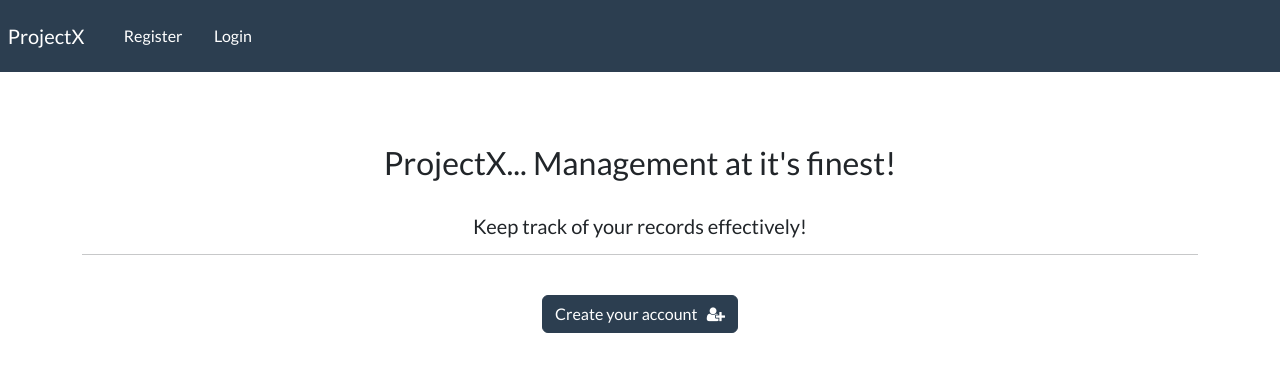
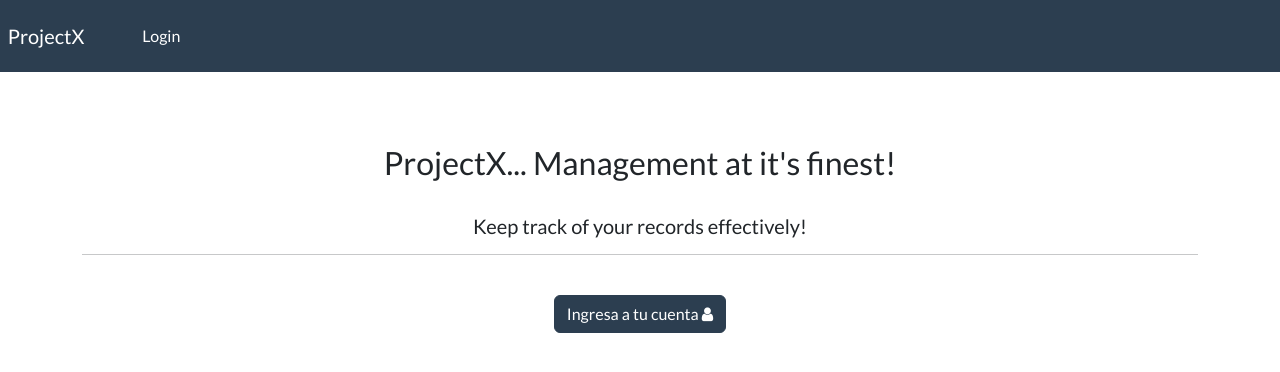
Before and after one commit to JoseAlejandro11235/appventas, a Django app: page / in a window 1280 px wide. Shown: the top 372 px of the page. Run offline with Django 5.2, Linux system fonts and the light colour scheme.

Commit message:
sincronizando

```diff
--- a/crm/webapp/forms.py
+++ b/crm/webapp/forms.py
@@ -8,14 +8,9 @@ from django import forms
 from django.contrib.auth.forms import AuthenticationForm
 from django.forms.widgets import PasswordInput, TextInput
 
-#Register/Create a user
 
-class CreateUserForm(UserCreationForm):
 
-    class Meta:
 
-        model = User
-        fields = ['username','password1','password2']
 
 
 #Login a user
--- a/crm/webapp/templates/webapp/index.html
+++ b/crm/webapp/templates/webapp/index.html
@@ -19,7 +19,7 @@
             <hr>
             <br>
 
-            <a class="btn btn-primary" type="button" href="{% url 'register' %}"> Create your account &nbsp; <i class="fa fa-user-plus" aria-hidden="true"></i> </a>
+            <a class="btn btn-primary" type="button" href="{% url 'my-login' %}"> Ingresa a tu cuenta <i class="fa fa-user" aria-hidden="true"></i> </a>
 
         </div>
 
--- a/crm/webapp/templates/webapp/my-login.html
+++ b/crm/webapp/templates/webapp/my-login.html
@@ -34,9 +34,7 @@
 
             <br>
 
-            <div class="text-center">
-                <p> Don't have an account? </p> <a href="{% url 'register' %}"> Register </a>
-            </div>
+
 
             <br>
 
--- a/crm/webapp/templates/webapp/navbar.html
+++ b/crm/webapp/templates/webapp/navbar.html
@@ -52,11 +52,7 @@
 
         {% else %}
 
-        <li class="nav-item">
 
-          <a class="nav-link" href="{% url 'register' %}"> Register </a>
-
-        </li>
 
 
         &nbsp;     &nbsp;     &nbsp;
--- a/crm/webapp/urls.py
+++ b/crm/webapp/urls.py
@@ -6,7 +6,6 @@ urlpatterns = [
 
     path('', views.home, name=""),
 
-    path('register', views.register, name="register"),
 
     path('my-login', views.my_login, name="my-login"),
 
--- a/crm/webapp/views.py
+++ b/crm/webapp/views.py
@@ -1,5 +1,5 @@
 from django.shortcuts import render, redirect
-from .forms import CreateUserForm, LoginForm, CreateRecordForm, UpdateRecordForm
+from .forms import LoginForm, CreateRecordForm, UpdateRecordForm
 
 from django.contrib.auth.models import auth
 from django.contrib.auth import authenticate
@@ -19,28 +19,6 @@ def home(request):
     return render(request, 'webapp/index.html')
 
 
-#Register a user
-
-
-def register(request):
-
-    form = CreateUserForm()
-
-    if request.method == "POST":
-
-        form = CreateUserForm(request.POST)
-
-        if form.is_valid():
-
-            form.save()
-
-            messages.success(request, "Account created succesfully")
-
-            return redirect("my-login")
-
-    context = {'form':form}
-
-    return render(request, 'webapp/register.html', context=context)
 
 # - Login a user
 
```
Also changed, not shown: crm/webapp/templates/webapp/register.html (deleted, +0 -52 lines).
